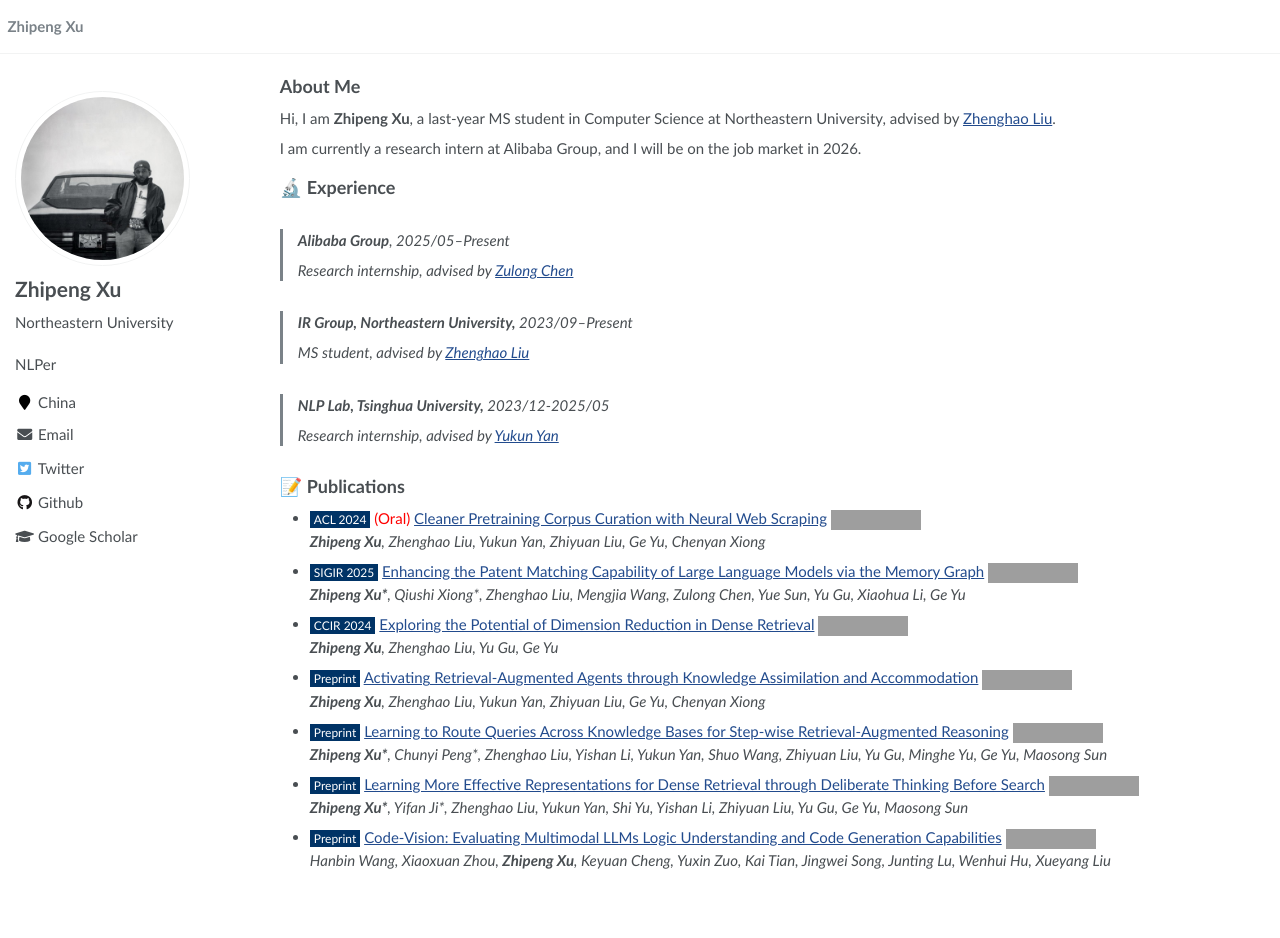
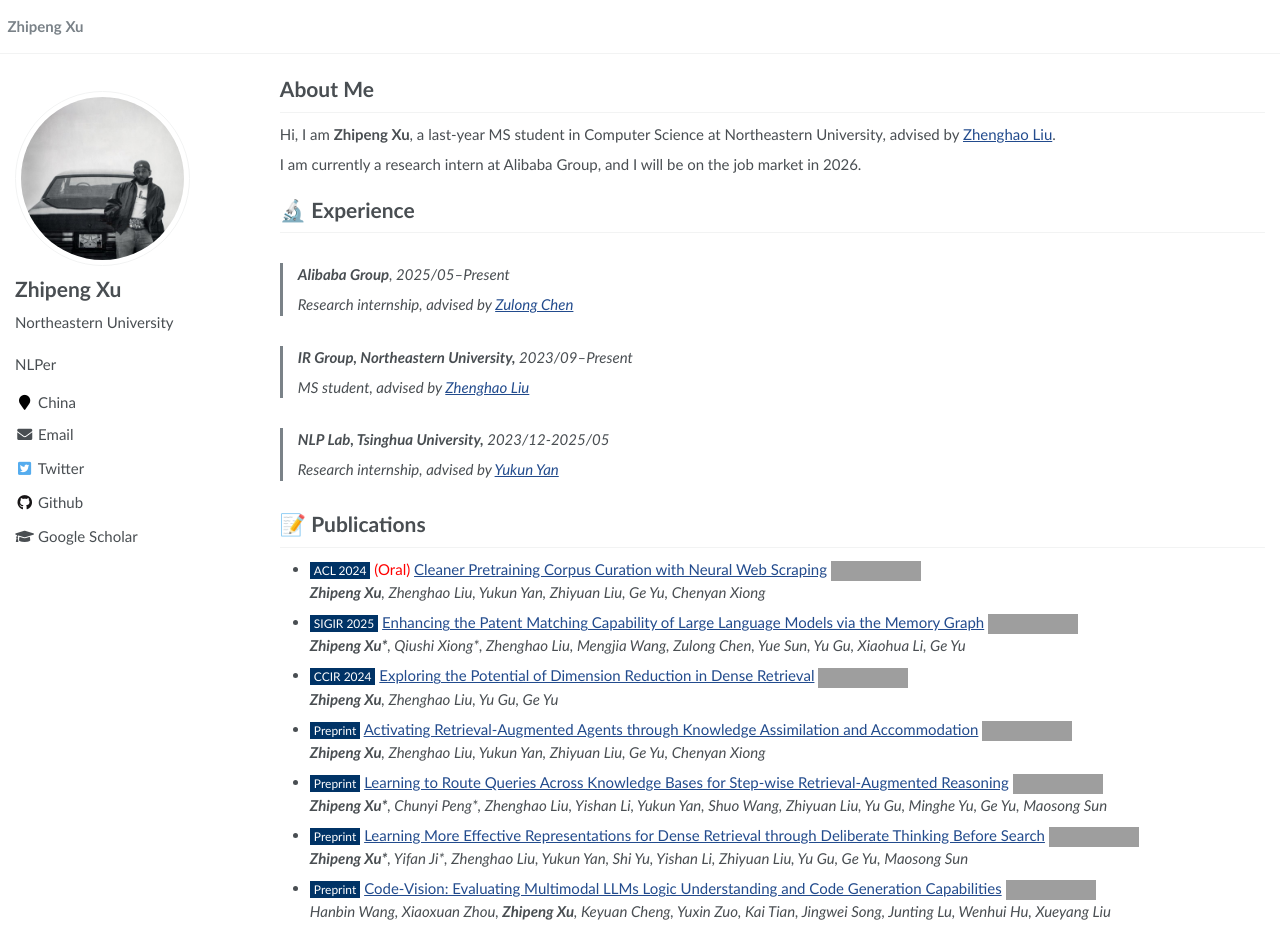
Before and after one commit to Pab1x/pab1x.github.io, a Jekyll site: the page built from _pages/about.md, in a window 1280 px wide and 938 px high. Built offline with Jekyll 4.4.1, drawn with Linux system fonts in a browser that asks for light colours; grey boxes are pictures that could not be loaded.

```diff
--- a/_pages/about.md
+++ b/_pages/about.md
@@ -17,13 +17,13 @@ redirect_from:
 
 <span class='anchor' id='about-me'></span>
 
-## About Me
+# About Me
 
 Hi, I am **Zhipeng Xu**, a last-year MS student in Computer Science at Northeastern University, advised by [Zhenghao Liu](https://edwardzh.github.io/).
 
 I am currently a research intern at Alibaba Group, and I will be on the job market in 2026.
 
-## 🔬 Experience
+# 🔬 Experience
 
 > **Alibaba Group**, 2025/05–Present
 >
@@ -37,7 +37,7 @@ I am currently a research intern at Alibaba Group, and I will be on the job mark
 >
 > Research internship, advised by [Yukun Yan](https://scholar.google.com/citations?user=B88nSvIAAAAJ&hl=zh-CN)
 
-## 📝 Publications
+# 📝 Publications
 
 - <span style="background-color: #003366; color: white; padding: 1px 4px; font-size: 12px;">ACL 2024</span> <span style="color:red">(Oral)</span>  [Cleaner Pretraining Corpus Curation with Neural Web Scraping](https://arxiv.org/abs/2402.14652)  ![](https://img.shields.io/github/stars/OpenMatch/NeuScraper?style=social&label=Stars)
   ***Zhipeng Xu**, Zhenghao Liu, Yukun Yan, Zhiyuan Liu, Ge Yu, Chenyan Xiong*
```
